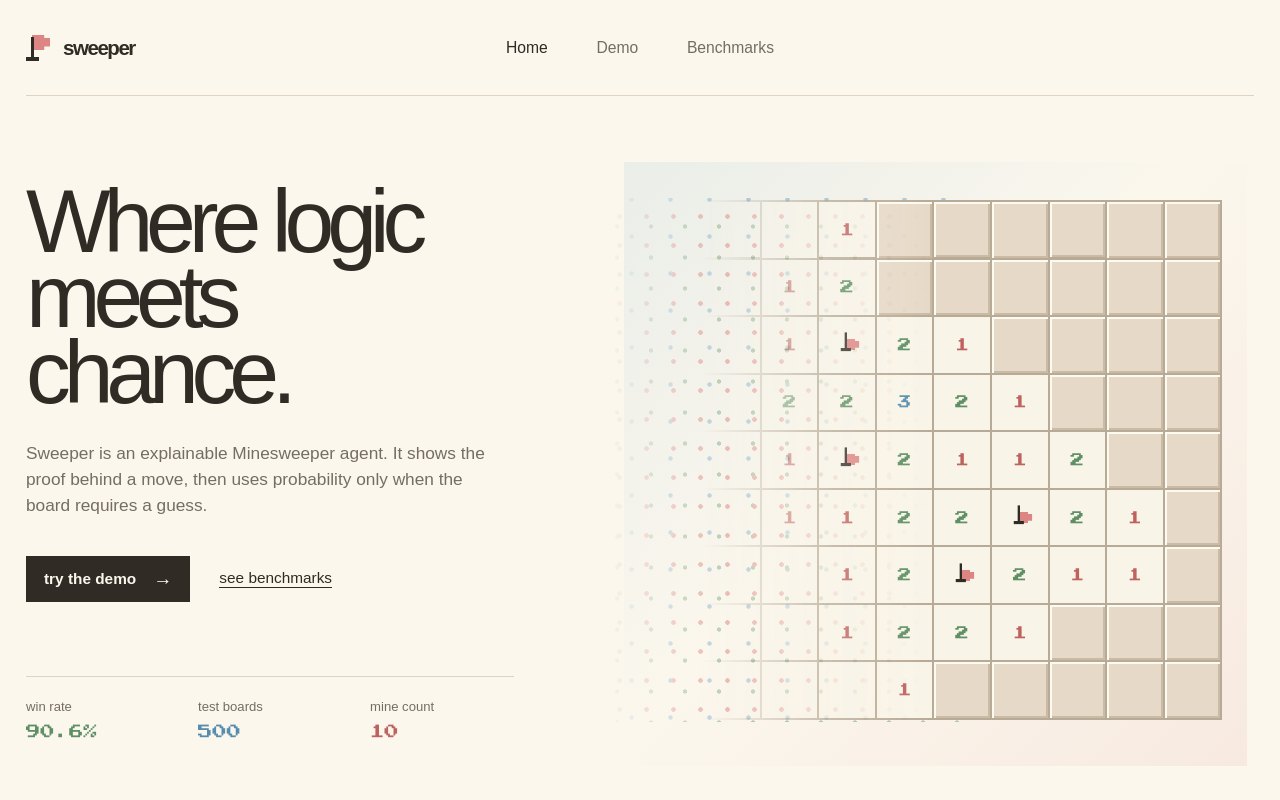
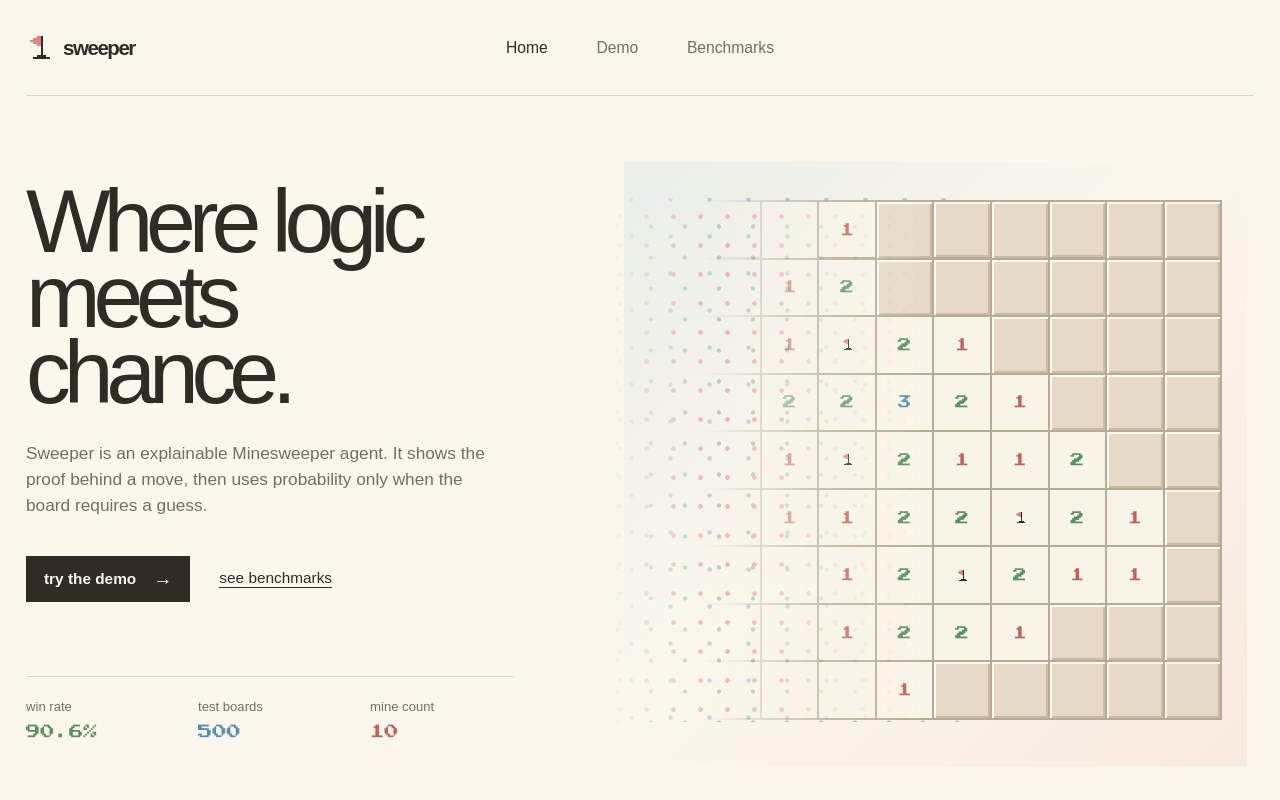
Before and after one commit to shlokrj/sweeper, a Next.js app in the folder web/: page / in a window 1280 px wide. Shown: the top 800 px of the page. Built offline with nearby package versions, Linux system fonts and the light colour scheme; a web font is replaced by a local one.

Commit message:
feat(web): draw the flag as pixel art

```diff
--- a/web/app/components/flag-mark.tsx
+++ b/web/app/components/flag-mark.tsx
@@ -1,9 +1,35 @@
+const CLOTH: Array<[number, number, number]> = [
+  [6, 1, 2],
+  [4, 2, 4],
+  [2, 3, 6],
+  [4, 4, 4],
+  [6, 5, 2],
+];
+
+const STAND: Array<[number, number, number, number]> = [
+  [8, 1, 1, 10],
+  [6, 11, 5, 1],
+  [4, 12, 9, 1],
+];
+
 export function FlagMark({ compact = false }: { compact?: boolean }) {
   return (
-    <span className={`flag-mark ${compact ? "flag-mark-compact" : ""}`} aria-hidden="true">
-      <i className="flag-cloth" />
-      <i className="flag-pole" />
-      <i className="flag-base" />
-    </span>
+    <svg
+      aria-hidden="true"
+      className={`flag-mark ${compact ? "flag-mark-compact" : ""}`}
+      shapeRendering="crispEdges"
+      viewBox="0 0 14 14"
+    >
+      <g fill="var(--red)">
+        {CLOTH.map(([x, y, width]) => (
+          <rect height="1" key={`${x}-${y}`} width={width} x={x} y={y} />
+        ))}
+      </g>
+      <g fill="var(--ink)">
+        {STAND.map(([x, y, width, height]) => (
+          <rect height={height} key={`${x}-${y}`} width={width} x={x} y={y} />
+        ))}
+      </g>
+    </svg>
   );
 }
--- a/web/app/layout.tsx
+++ b/web/app/layout.tsx
@@ -6,6 +6,9 @@
 export const metadata: Metadata = {
   title: "Sweeper | Minesweeper research",
   description: "A research interface for Minesweeper agents, board state, and benchmark results.",
+  icons: {
+    icon: "/icon.svg",
+  },
 };
 
 export default function RootLayout({
```
Also changed, not shown: web/public/icon.svg (added).
